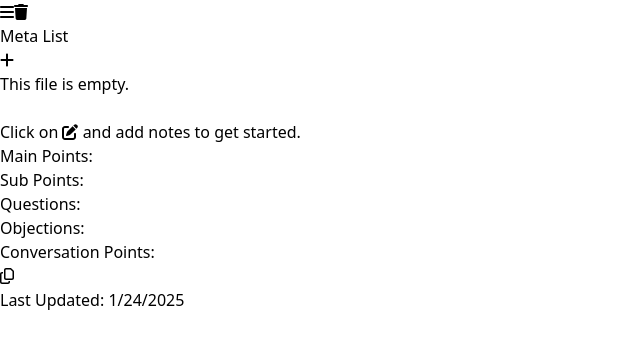
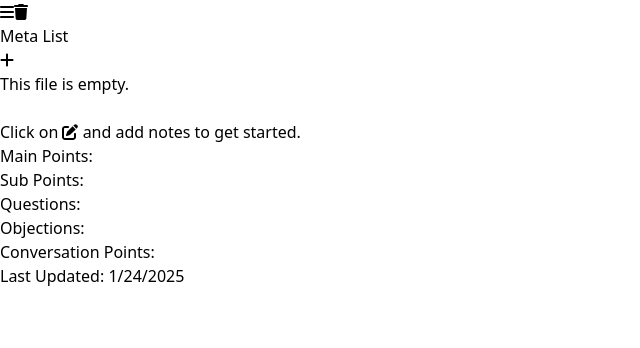
Before and after one commit to CollierTR/Study-Buddy, a React (Vite) app: page /seeNotes in a window 1280 px wide. Shown: the top 348 px of the page, without its empty margins (0-640 px from the left). Built offline with nearby package versions, Linux system fonts and the light colour scheme.

Commit message:
added a hidden state to the copy btn if there are no bullet points in the file

```diff
--- a/src/componets/File.jsx
+++ b/src/componets/File.jsx
@@ -53,7 +53,9 @@ const bulletListNotEmpty = appState.bulletLists.every(list => list.points.length
         </div>
       ))}
 
-        <FontAwesomeIcon icon={faCopy} className="absolute top-8  right-6 text-2xl" onClick={() => navigator.clipboard.writeText(copyContent)} />
+        {
+        !bulletListNotEmpty && <FontAwesomeIcon icon={faCopy} className="absolute top-8  right-6 text-2xl" onClick={() => navigator.clipboard.writeText(copyContent)} />
+        }
 
     </div>
   );
```
